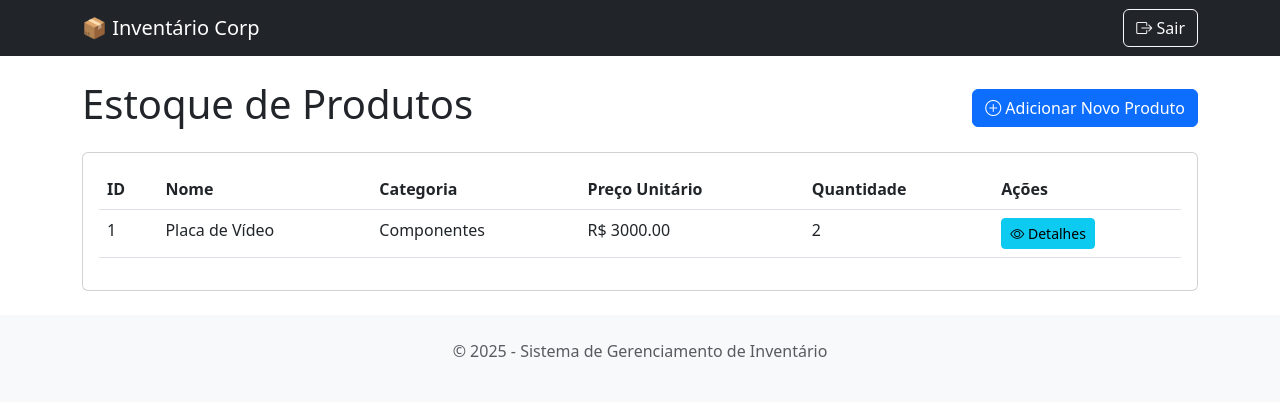
After one commit to ailonTeixeira/sistemaInventarioWeb, a Flask app: page / in a window 1280 px wide. The commit adds this page. Shown: the top 402 px of the page. Run offline with Flask 2, Linux system fonts and the light colour scheme; the visitor is signed in with stand-in values (Sample User, id 1); data comes from the database, SQL or seed files in the repository; both versions use the stored data as it was after the commit.

Commit message:
funcional

```diff
--- a/templates/base.html
+++ b/templates/base.html
@@ -10,10 +10,14 @@
 <body>
     <nav class="navbar navbar-expand-lg navbar-dark bg-dark">
         <div class="container">
-            <a class="navbar-brand" href="{{ url_for('web.index') }}">📦 Inventário IARTES</a>
+            <a class="navbar-brand" href="{{ url_for('web.index') }}">📦 Inventário Corp</a>
+            <div class="d-flex">
+                <a href="{{ url_for('web.logout') }}" class="btn btn-outline-light">
+                    <i class="bi bi-box-arrow-right"></i> Sair
+                </a>
+            </div>
         </div>
     </nav>
-
     <main class="container mt-4">
         {% with messages = get_flashed_messages(with_categories=true) %}
             {% if messages %}
@@ -29,17 +33,6 @@
         {% block content %}{% endblock %}
     </main>
 
-
-    <nav class="navbar navbar-expand-lg navbar-dark bg-dark">
-        <div class="container">
-            <a class="navbar-brand" href="{{ url_for('web.index') }}">📦 Inventário Corp</a>
-            <div class="d-flex">
-                <a href="{{ url_for('web.logout') }}" class="btn btn-outline-light">
-                    <i class="bi bi-box-arrow-right"></i> Sair
-                </a>
-            </div>
-        </div>
-    </nav>
     <footer class="text-center text-muted py-4 mt-4 bg-light">
         <p>© 2025 - Sistema de Gerenciamento de Inventário</p>
     </footer>
--- /dev/null
+++ b/templates/index.html
@@ -0,0 +1,47 @@
+{% extends 'base.html' %}
+
+{% block content %}
+<div class="d-flex justify-content-between align-items-center mb-3">
+    <h1>Estoque de Produtos</h1>
+    <a href="{{ url_for('web.novo_produto') }}" class="btn btn-primary">
+        <i class="bi bi-plus-circle"></i> Adicionar Novo Produto
+    </a>
+</div>
+
+<div class="card">
+    <div class="card-body">
+        <table class="table table-hover">
+            <thead>
+                <tr>
+                    <th>ID</th>
+                    <th>Nome</th>
+                    <th>Categoria</th>
+                    <th>Preço Unitário</th>
+                    <th>Quantidade</th>
+                    <th>Ações</th>
+                </tr>
+            </thead>
+            <tbody>
+                {% for produto in produtos %}
+                <tr>
+                    <td>{{ produto.id }}</td>
+                    <td>{{ produto.nome }}</td>
+                    <td>{{ produto.categoria }}</td>
+                    <td>R$ {{ "%.2f"|format(produto.preco_unitario|float) }}</td>
+                    <td>{{ produto.quantidade }}</td>
+                    <td>
+                        <a href="{{ url_for('web.detalhe_produto', produto_id=produto.id) }}" class="btn btn-sm btn-info">
+                            <i class="bi bi-eye"></i> Detalhes
+                        </a>
+                    </td>
+                </tr>
+                {% else %}
+                <tr>
+                    <td colspan="6" class="text-center">Nenhum produto cadastrado ainda.</td>
+                </tr>
+                {% endfor %}
+            </tbody>
+        </table>
+    </div>
+</div>
+{% endblock %}
```
Also changed, not shown: Captura de tela de 2025-06-07 01-07-57.png (added), database.db (added), 1 other file.
